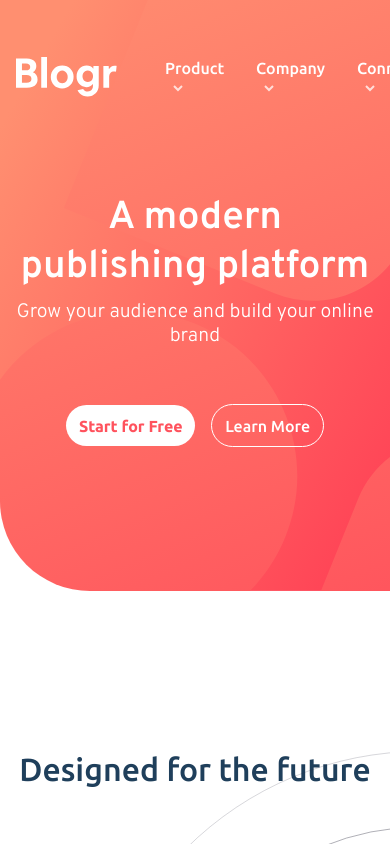
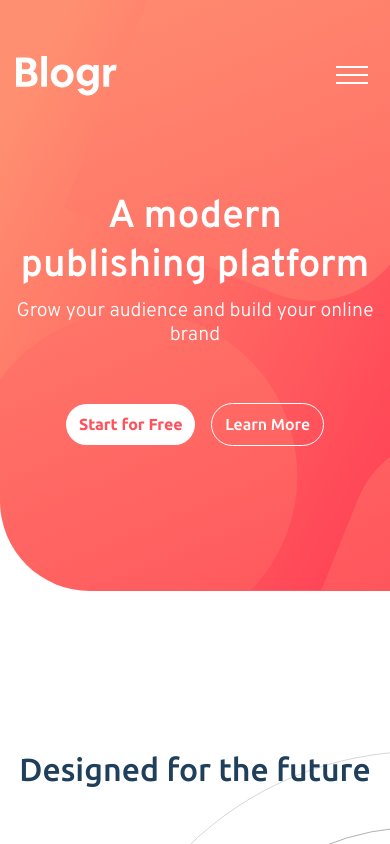
Before and after one commit to g-pg/frontendmentor-blogr-page, a Vue app: page / in a window 390 px wide. Shown: the top 844 px of the page. Built offline with nearby package versions, Linux system fonts and the light colour scheme.

Commit message:
add burger menu

```diff
--- a/src/components/Nav.vue
+++ b/src/components/Nav.vue
@@ -1,7 +1,6 @@
 <script>
 import SvgComp from "./SvgComp.vue";
 import PrimaryBtn from "./PrimaryBtn.vue";
-
 export default {
 	components: {
 		SvgComp,
@@ -10,11 +9,16 @@ export default {
 
 	data() {
 		return {
+			burgerOpen: false,
 			showDropdown: false,
 			selectedMenu: "",
+			windowWidth: window.innerWidth,
 		};
 	},
 	methods: {
+		toggleBurger() {
+			this.burgerOpen = !this.burgerOpen;
+		},
 		addRotationClass(menu) {
 			if (this.showDropdown && this.selectedMenu === menu) {
 				return "rotated-arrow";
@@ -36,18 +40,34 @@ export default {
 				this.selectedMenu = "";
 			}
 		},
+		updateWindowWidth() {
+			this.windowWidth = window.innerWidth;
+		},
 	},
 
-	watch: {
-		selectedMenu(selected) {
-			console.log(selected);
-		},
-	},
+	// watch: {
+	// 	windowWidth(newWidth) {
+	// 		console.log("newidth", newWidth);
+	// 	},
+	// },
 	mounted() {
 		document.addEventListener("click", this.closeDropdown);
+		window.addEventListener("resize", this.updateWindowWidth);
 	},
 	beforeUnmount() {
 		document.removeEventListener("click", this.closeDropdown);
+		window.removeEventListener("resize", this.updateWindowWidth);
+	},
+	computed: {
+		burgerIconPath() {
+			return this.burgerOpen ? "/icon-close.svg" : "./icon-hamburger.svg";
+		},
+		arrowIcon() {
+			return this.isMobile ? "icon-arrow-dark" : "icon-arrow-light";
+		},
+		isMobile() {
+			return this.windowWidth > 980 ? false : true;
+		},
 	},
 };
 </script>
@@ -55,25 +75,28 @@ export default {
 <template>
 	<nav>
 		<div class="container">
-			<img src="../assets/logo.svg" alt="" />
-			<ul>
+			<img src="../assets/logo.svg" alt="Blogr logo" />
+			<button @click="toggleBurger" class="burger-btn">
+				<img :src="burgerIconPath" alt="" />
+			</button>
+			<ul
+				v-if="!isMobile || burgerOpen"
+				:class="['main-nav-ul', isMobile ? 'mobile' : '']"
+			>
 				<li ref="navItem">
 					<a href="#" class="primary-link" @click="handleMenuClick('product')"
 						>Product</a
-					><SvgComp name="icon-arrow-light" :class="addRotationClass('product')" />
+					><SvgComp :name="arrowIcon" :class="addRotationClass('product')" />
 				</li>
 				<li ref="navItem">
 					<a href="#" class="primary-link" @click="handleMenuClick('company')"
 						>Company</a
-					><SvgComp name="icon-arrow-light" :class="addRotationClass('company')" />
+					><SvgComp :name="arrowIcon" :class="addRotationClass('company')" />
 				</li>
 				<li ref="navItem">
 					<div class="link-arrow" @click="handleMenuClick('connect')">
 						<a href="#" class="primary-link">Connect</a
-						><SvgComp
-							name="icon-arrow-light"
-							:class="addRotationClass('connect')"
-						/>
+						><SvgComp :name="arrowIcon" :class="addRotationClass('connect')" />
 					</div>
 
 					<div
@@ -89,7 +112,7 @@ export default {
 					</div>
 				</li>
 			</ul>
-			<div class="auth-btns">
+			<div v-if="!isMobile || burgerOpen" class="auth-btns">
 				<a href="#" class="primary-link">Login</a>
 				<a href="#">
 					<PrimaryBtn content="Sign Up" hollow padding />
@@ -107,7 +130,7 @@ export default {
 	margin-top: 0.5rem;
 }
 
-.container ul {
+.main-nav-ul {
 	display: flex;
 	gap: 2rem;
 	align-items: center;
@@ -192,4 +215,66 @@ a {
 	align-items: center;
 	gap: 1.5rem;
 }
+
+.burger-btn {
+	display: none;
+}
+@media (max-width: 980px) {
+	.container {
+		position: relative;
+	}
+	.burger-btn {
+		display: unset;
+		margin-left: auto;
+		background: none;
+		border: none;
+		cursor: pointer;
+	}
+	.auth-btns {
+		display: none;
+	}
+	.main-nav-ul {
+		position: absolute;
+		z-index: 999;
+		width: 90%;
+		height: 80vh;
+		inset: 0;
+		margin: 0 auto;
+		transform: translateY(70px);
+		background: var(--white);
+		flex-direction: column;
+		align-items: center;
+		gap: 2.5rem;
+		padding: 2.5rem;
+		box-shadow: 0px 5px 15px 3px rgb(0, 0, 0, 0.2);
+		border-radius: 8px;
+	}
+
+	.primary-link {
+		color: var(--very-dark-blue);
+		font-size: 1.2rem;
+	}
+	.container li {
+		width: 100%;
+		margin: 0 auto;
+		display: flex;
+		align-items: center;
+		justify-content: center;
+	}
+	.dropdown {
+		text-align: center;
+		background: #d0d0d3;
+		box-shadow: none;
+		width: 100%;
+		left: 0;
+		margin: 0 auto;
+		gap: 1.8rem;
+		/* animation: roll 0.3s ease-in forwards; */
+	}
+
+	.dropdown-link {
+		color: var(--very-dark-blue);
+		font-size: 1.1rem;
+	}
+}
 </style>
--- a/src/styles/globals.css
+++ b/src/styles/globals.css
@@ -23,6 +23,7 @@
     --black: #000000;
     /* footer text */
     --grayish-blue: #c8c8cb;
+    --light-grayish-blue: efeff1;
 
     /* body */
     --dark-blue: hsl(207, 13%, 34%);
```
Also changed, not shown: public/icon-close.svg (added), public/icon-hamburger.svg (added).
